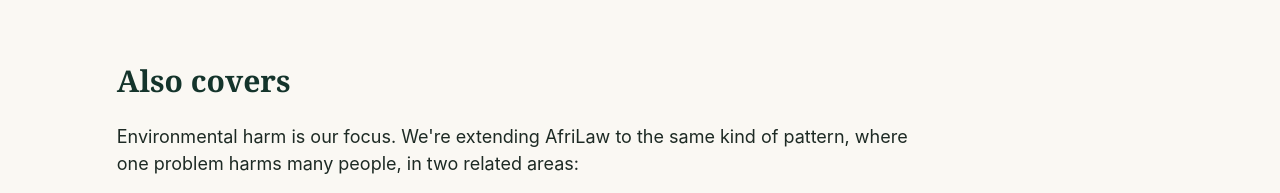
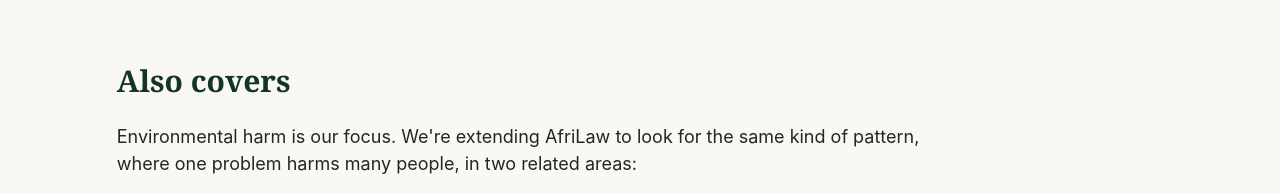
Before and after one commit to Afrilaw/afrilaw-website, a plain HTML site: page index.html in a window 1280 px wide. Shown: the part 1480-1673 px from the top of the page. Drawn offline with Linux system fonts and the light colour scheme.

Commit message:
Copy fix: 'extending AfriLaw to look for'

```diff
--- a/index.html
+++ b/index.html
@@ -39,7 +39,7 @@ footer{background:#14342b;color:#cfd8d3;padding:28px 6vw;font-size:13px}
 <div class="card"><div class="num">2</div><b>Verify</b>An AfriLaw analyst reviews each signal before it goes any further. Nothing reaches a firm unchecked.</div>
 <div class="card"><div class="num">3</div><b>Research</b>Each matter is linked to the Zimbabwean law that may apply, such as the Environmental Management Act and the Class Actions Act, and every reference links to its published source on ZimLII, so you can check it yourself.</div>
 <div class="card"><div class="num">4</div><b>Connect</b>Verified matters go to plaintiff and public-interest law firms, who decide whether to act.</div></div></section></div>
-<section id="also"><h2>Also covers</h2><p class="sans" style="font-size:18px;max-width:820px">Environmental harm is our focus. We're extending AfriLaw to the same kind of pattern, where one problem harms many people, in two related areas:</p><div class="grid sans">
+<section id="also"><h2>Also covers</h2><p class="sans" style="font-size:18px;max-width:820px">Environmental harm is our focus. We're extending AfriLaw to look for the same kind of pattern, where one problem harms many people, in two related areas:</p><div class="grid sans">
 <div class="card"><b>Consumer protection</b>One unsafe product, unfair contract term or misleading practice affecting many people. Zimbabwe's Consumer Protection Act lets a person act for a group of affected consumers.</div>
 <div class="card"><b>Labour</b>Unpaid wages or unfair treatment across a workforce. AfriLaw will organise the evidence for the firms acting for workers, unions and workers committees through the labour officer and Labour Court process.</div></div>
 <p class="sans" style="margin-top:18px">The same analyst check will apply: nothing reaches a firm unchecked.</p></section>
```
